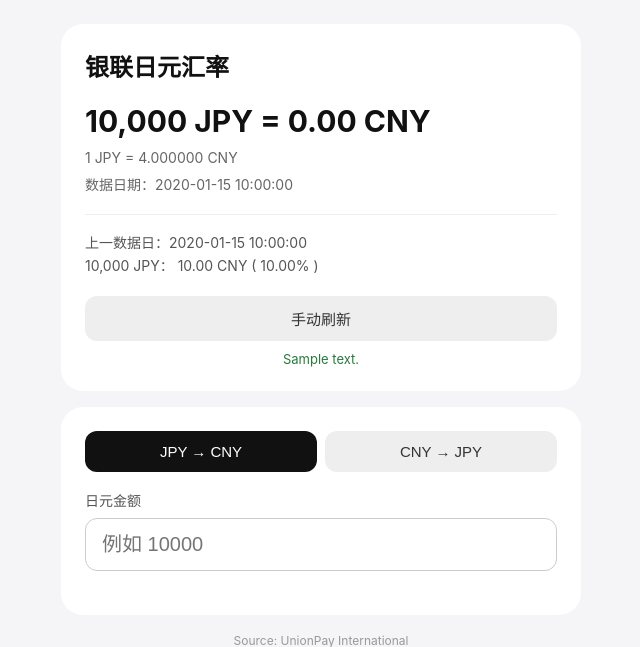
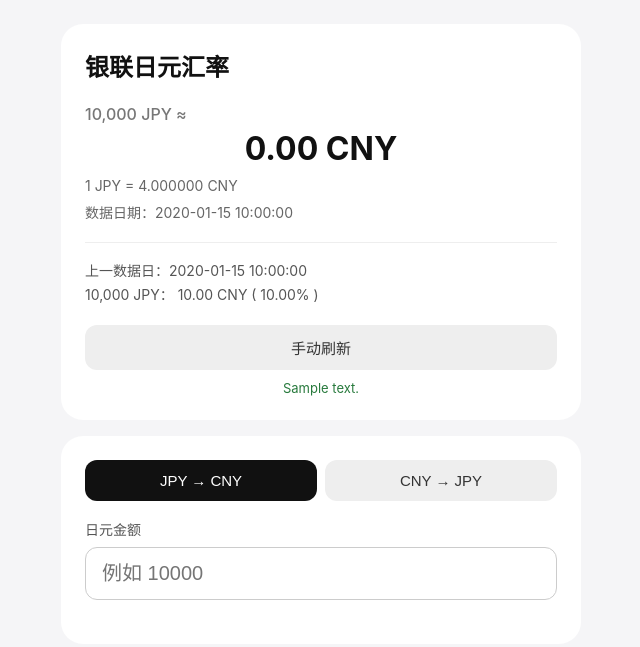
Before and after one commit to Sonab03/Unionpay-rate, a FastAPI app: template templates/index.html in a window 1280 px wide. Shown: the top 647 px of the page, without its empty margins (319-959 px from the left). Run offline with FastAPI, Linux system fonts and the light colour scheme; the template is opened without the code that fills it: most values are stand-ins (such as "Sample title", 1, 10 or a date in 2020).

Commit message:
style: refine primary rate layout

```diff
--- a/app.py
+++ b/app.py
@@ -6,7 +6,7 @@ from unionpay import JST, get_latest_rate_snapshot, refresh_latest_rate_snapshot
 
 app = FastAPI()
 templates = Jinja2Templates(directory="templates")
-APP_VERSION = "1.1.1"
+APP_VERSION = "1.1.2"
 REFRESH_MESSAGES = {
     "updated": "汇率已更新",
     "current": "刚刚已经刷新，无需重复操作",
--- a/templates/index.html
+++ b/templates/index.html
@@ -42,10 +42,20 @@
             font-size: 24px;
         }
 
-        .big {
-            font-size: 30px;
+        .rate-jpy {
+            color: #777;
+            font-size: 16px;
+            font-weight: 500;
+            line-height: 1.4;
+            text-align: left;
+        }
+
+        .rate-cny {
+            margin-top: 4px;
+            font-size: 32px;
             font-weight: 700;
             line-height: 1.25;
+            text-align: center;
         }
 
         .secondary {
@@ -153,8 +163,12 @@
     <div class="card">
         <h1>银联日元汇率</h1>
 
-        <div class="big">
-            10,000 JPY = {{ "%.2f"|format(latest_10000) }} CNY
+        <div class="rate-jpy">
+            10,000 JPY ≈
+        </div>
+
+        <div class="rate-cny">
+            {{ "%.2f"|format(latest_10000) }} CNY
         </div>
 
         <div class="secondary">
```
Also changed, not shown: tests/test_app.py (+27 -1 lines).
